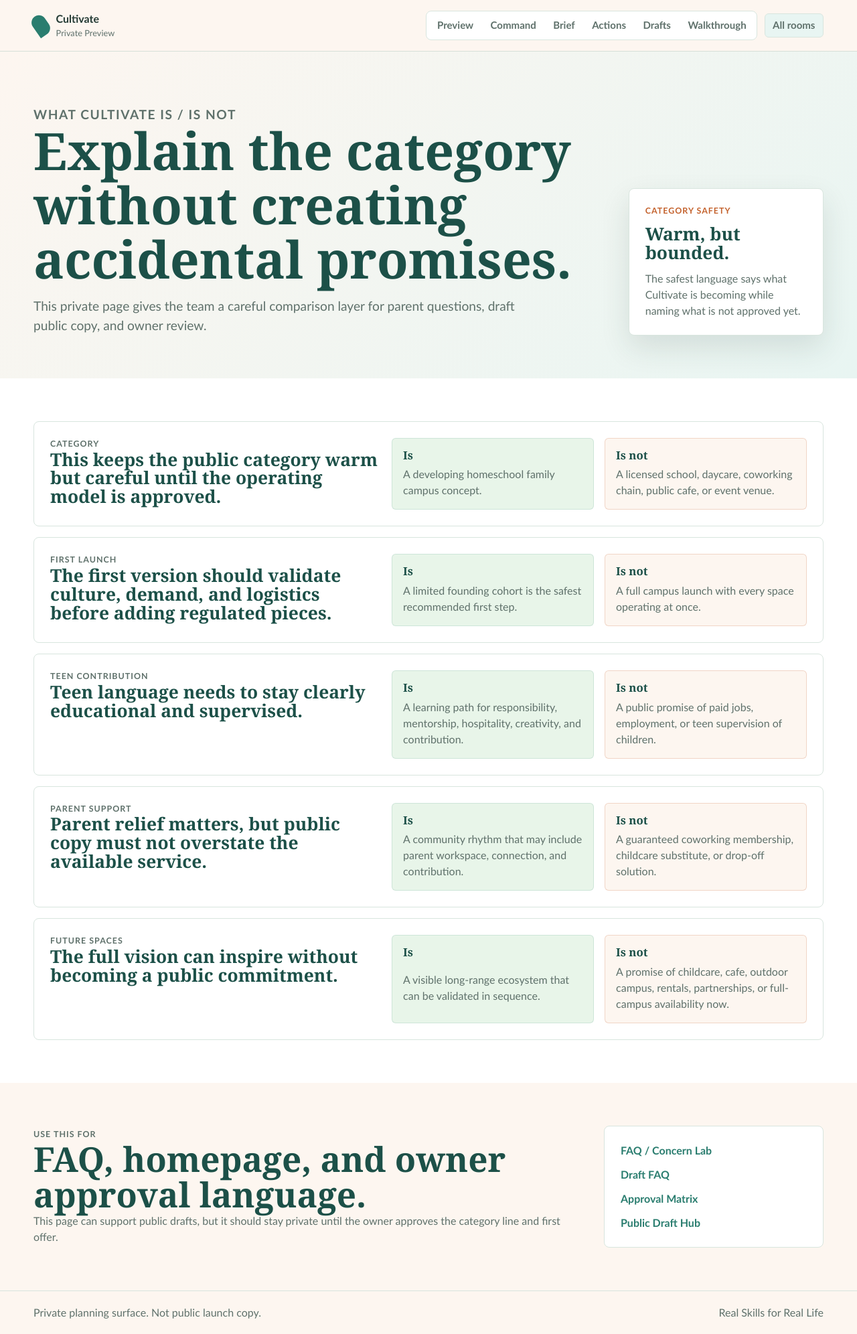
After one commit to Josue-Gimbernard/Cultivate_Web, a Flask app: page /what-cultivate-is in a window 1280 px wide. The commit adds this page. Shown: the whole page at 67% size. Run offline with Flask 3, Linux system fonts and the light colour scheme; the visitor is signed in with stand-in values (Sample User, id 1).

Commit message:
Complete safe-without-owner web information layer

```diff
--- a/app.py
+++ b/app.py
@@ -116,6 +116,38 @@ class EvidenceItem:
     site_usage: str
     confidence: str
     owner_check: str
+
+
+@dataclass(frozen=True)
+class PainPoint:
+    audience: str
+    tension: str
+    cultivate_response: str
+    boundary: str
+
+
+@dataclass(frozen=True)
+class GlossaryTerm:
+    term: str
+    plain_meaning: str
+    use_on_site: str
+    avoid_saying: str
+
+
+@dataclass(frozen=True)
+class ComparisonItem:
+    frame: str
+    is_text: str
+    is_not_text: str
+    why_it_matters: str
+
+
+@dataclass(frozen=True)
+class AssumptionItem:
+    assumption: str
+    safe_basis: str
+    current_use: str
+    owner_needed: str
 
 
 @dataclass(frozen=True)
@@ -818,6 +850,166 @@ EVIDENCE_ITEMS = [
 ]
 
 
+PAIN_POINTS = [
+    PainPoint(
+        "Parents",
+        "Homeschool parents often need community, nearby work time, and a sense that they are not carrying the whole rhythm alone.",
+        "The Grove and parent-facing rhythm frame Cultivate as a place for connection, contribution, and breathing room.",
+        "Do not promise coworking availability, childcare coverage, or public membership benefits until the owner approves the operating model.",
+    ),
+    PainPoint(
+        "Teens",
+        "Teens need belonging, useful responsibility, and a reason to practice real-life skills with people who see them.",
+        "The Summit frames teen growth around contribution, mentorship, creativity, hospitality, and readiness for life beyond the home.",
+        "Do not imply paid jobs, employment, unsupervised responsibility, or childcare supervision.",
+    ),
+    PainPoint(
+        "Middle kids",
+        "Ages 6-12 need a bridge between play and responsibility: projects, confidence, curiosity, and visible progress.",
+        "The Stepping Stones gives the first cohort a safe hands-on project lane without depending on the full campus.",
+        "Do not turn the project rhythm into a school, graded curriculum, or fixed public schedule without owner approval.",
+    ),
+    PainPoint(
+        "Young children",
+        "Younger siblings affect whether families can participate, but early-childhood care carries licensing and staffing realities.",
+        "The Sprout Space stays visible as a future family-support vision while the first cohort avoids childcare promises.",
+        "Do not advertise childcare, drop-off care, preschool, or teen-helper care until validated.",
+    ),
+    PainPoint(
+        "The owner",
+        "The full vision is strong, but it could become too broad if public language promises every space at once.",
+        "The site recommends a limited founding cohort first, then evidence-led expansion decisions.",
+        "Do not publish launch dates, prices, capacity, partnerships, rentals, cafe operations, or full-campus availability.",
+    ),
+]
+
+
+GLOSSARY_TERMS = [
+    GlossaryTerm(
+        "Cultivate",
+        "A private working concept for a homeschool family campus in Central Florida.",
+        "Use as the parent brand for the whole ecosystem.",
+        "Do not define it as a school, daycare, coworking center, cafe, or public venue until approved.",
+    ),
+    GlossaryTerm(
+        "Founding cohort",
+        "A limited first version used to test rhythm, demand, trust, and operational fit before the full campus.",
+        "Use as the safest first-launch recommendation.",
+        "Do not imply enrollment is open, dates are set, or the offer is approved.",
+    ),
+    GlossaryTerm(
+        "The Summit",
+        "Current working name for the teen space and teen growth lane.",
+        "Use as the current site name while preserving The Glade as provenance.",
+        "Do not treat the name as final public language until the owner confirms it.",
+    ),
+    GlossaryTerm(
+        "The Stepping Stones",
+        "Hands-on project and confidence-building lane for middle kids.",
+        "Use as a first-cohort-ready concept when paired with approved scope.",
+        "Do not define exact ages, schedule, curriculum, or outcomes without owner approval.",
+    ),
+    GlossaryTerm(
+        "The Grove",
+        "Parent landing place for work, connection, contribution, and community rhythm.",
+        "Use as parent-support language in private preview and careful public drafts.",
+        "Do not promise coworking, childcare coverage, or membership access rules yet.",
+    ),
+    GlossaryTerm(
+        "The Commons",
+        "Flexible workshop and gathering space concept.",
+        "Use as a shared rhythm and workshop frame for the first version.",
+        "Do not publish rental, event, or capacity claims yet.",
+    ),
+    GlossaryTerm(
+        "The Sprout Space",
+        "Future early-childhood support vision.",
+        "Use only as validation-first future vision.",
+        "Do not publish as available childcare, preschool, or drop-off care.",
+    ),
+    GlossaryTerm(
+        "The Harvest Cafe",
+        "Future hospitality and food-service learning vision.",
+        "Use only as future vision unless operations are approved.",
+        "Do not publish cafe opening, food sales, teen-run operation, or Foxtail partnership claims.",
+    ),
+    GlossaryTerm(
+        "The Wilds",
+        "Future outdoor campus vision.",
+        "Use as north-star atmosphere and validation path.",
+        "Do not present outdoor campus elements as day-one facilities.",
+    ),
+]
+
+
+COMPARISON_ITEMS = [
+    ComparisonItem(
+        "Category",
+        "A developing homeschool family campus concept.",
+        "A licensed school, daycare, coworking chain, public cafe, or event venue.",
+        "This keeps the public category warm but careful until the operating model is approved.",
+    ),
+    ComparisonItem(
+        "First launch",
+        "A limited founding cohort is the safest recommended first step.",
+        "A full campus launch with every space operating at once.",
+        "The first version should validate culture, demand, and logistics before adding regulated pieces.",
+    ),
+    ComparisonItem(
+        "Teen contribution",
+        "A learning path for responsibility, mentorship, hospitality, creativity, and contribution.",
+        "A public promise of paid jobs, employment, or teen supervision of children.",
+        "Teen language needs to stay clearly educational and supervised.",
+    ),
+    ComparisonItem(
+        "Parent support",
+        "A community rhythm that may include parent workspace, connection, and contribution.",
+        "A guaranteed coworking membership, childcare substitute, or drop-off solution.",
+        "Parent relief matters, but public copy must not overstate the available service.",
+    ),
+    ComparisonItem(
+        "Future spaces",
+        "A visible long-range ecosystem that can be validated in sequence.",
+        "A promise of childcare, cafe, outdoor campus, rentals, partnerships, or full-campus availability now.",
+        "The full vision can inspire without becoming a public commitment.",
+    ),
+]
+
+
+ASSUMPTION_ITEMS = [
+    AssumptionItem(
+        "Cultivate can be framed as a homeschool family campus.",
+        "Owner-updated ecosystem docs describe a whole-family community around real-life skills and belonging.",
+        "Used as the private preview category and draft public direction.",
+        "Owner must approve final public category wording.",
+    ),
+    AssumptionItem(
+        "A limited founding cohort is the responsible first move.",
+        "Roadmap, readiness, approval, and operations pages all point toward proving rhythm before full-campus promises.",
+        "Used across owner brief, next actions, draft homepage, and cohort draft.",
+        "Owner must approve first-cohort label, audience, schedule assumptions, and intake path.",
+    ),
+    AssumptionItem(
+        "The Summit is the current teen-space name.",
+        "Updated naming direction is reflected in current web memory while The Glade is preserved as earlier-source provenance.",
+        "Used on preview pages as the current teen-space label.",
+        "Owner must confirm final public name.",
+    ),
+    AssumptionItem(
+        "The Sprout Space, Harvest Cafe, Foxtail, paid teen work, rentals, and The Wilds remain validation-first.",
+        "Source docs support the vision, while approval and readiness pages identify operational and regulatory dependencies.",
+        "Used as future-vision or internal planning language only.",
+        "Owner must approve when, whether, and how each item can become public copy.",
+    ),
+    AssumptionItem(
+        "Public pages can be drafted privately before they are approved.",
+        "The site is gated, has noindex metadata, and marks draft pages as private/unapproved.",
+        "Used to build owner-review artifacts without launching claims.",
+        "Owner must approve publishing gate items before public release.",
+    ),
+]
+
+
 PUBLIC_DRAFT_ITEMS = [
     PublicDraftItem(
         "Home",
@@ -999,6 +1191,20 @@ REVIEW_SURFACES = [
         "source_evidence",
     ),
     ReviewSurface(
+        "Safety",
+        "Assumptions Review",
+        "You want to see which working assumptions are safe and which need owner approval.",
+        "What are we treating as true for now?",
+        "assumptions_review",
+    ),
+    ReviewSurface(
+        "Safety",
+        "What Cultivate Is / Is Not",
+        "You need public category clarity without overpromising regulated services.",
+        "How do we explain Cultivate carefully?",
+        "what_cultivate_is",
+    ),
+    ReviewSurface(
         "Future public",
         "Public Draft Hub",
         "You want to plan public pages before they are approved to publish.",
@@ -1039,6 +1245,20 @@ REVIEW_SURFACES = [
         "You need copy to stay warm, grounded, and careful around unapproved promises.",
         "What should Cultivate sound like?",
         "brand_voice",
+    ),
+    ReviewSurface(
+        "Build system",
+        "Glossary",
+        "You need shared definitions for names, spaces, and public-safe terms.",
+        "What do these words mean right now?",
+        "glossary",
+    ),
+    ReviewSurface(
+        "Build system",
+        "Why Cultivate",
+        "You need a source-safe credibility layer for family pain points and the responsible first step.",
+        "Why does this model matter?",
+        "why_cultivate",
     ),
     ReviewSurface(
         "Build system",
@@ -1192,12 +1412,16 @@ DIRECTORY_NAV = (
             NavItem("Decisions", "owner_decisions"),
             NavItem("FAQ Lab", "faq_lab"),
             NavItem("Evidence", "source_evidence"),
+            NavItem("Assumptions", "assumptions_review"),
+            NavItem("Is / Is Not", "what_cultivate_is"),
         ),
     ),
     NavSection(
         "Build System",
         (
             NavItem("Voice", "brand_voice"),
+            NavItem("Glossary", "glossary"),
+            NavItem("Why", "why_cultivate"),
             NavItem("Offers", "membership_model"),
             NavItem("Interest", "founding_family_interest"),
             NavItem("Kitchen Sink", "ui_kitchen_sink"),
@@ -1635,6 +1859,26 @@ def create_app() -> Flask:
     def source_evidence():
         return render_template("source_evidence.html", evidence=EVIDENCE_ITEMS)
 
+    @app.get("/why-cultivate")
+    def why_cultivate():
+        return render_template("why_cultivate.html", pain_points=PAIN_POINTS)
+
+    @app.get("/glossary")
+    def glossary():
+        return render_template("glossary.html", terms=GLOSSARY_TERMS)
+
+    @app.get("/what-cultivate-is")
+    def what_cultivate_is():
+        return render_template(
+            "what_cultivate_is.html", comparisons=COMPARISON_ITEMS
+        )
+
+    @app.get("/assumptions-review")
+    def assumptions_review():
+        return render_template(
+            "assumptions_review.html", assumptions=ASSUMPTION_ITEMS
+        )
+
     @app.get("/public-draft-hub")
     def public_draft_hub():
         return render_template("public_draft_hub.html", drafts=PUBLIC_DRAFT_ITEMS)
--- /dev/null
+++ b/static/css/pages/info-support.css
@@ -0,0 +1,171 @@
+.info-hero {
+  align-items: end;
+  background: linear-gradient(135deg, var(--color-cream-100), var(--color-mint-100));
+  display: grid;
+  gap: var(--space-6);
+  grid-template-columns: minmax(0, 1fr) minmax(18rem, 0.34fr);
+  padding: var(--space-8) max(1rem, calc((100vw - var(--max-page)) / 2));
+}
+
+.info-hero h1 {
+  max-width: 62rem;
+}
+
+.info-hero p {
+  color: var(--color-ink-soft);
+  font-size: 1.2rem;
+  max-width: 46rem;
+  padding-top: var(--space-4);
+}
+
+.info-hero__note,
+.info-close__links {
+  background: var(--color-white);
+  border: 1px solid var(--color-line);
+  border-radius: var(--radius-md);
+  box-shadow: var(--shadow-soft);
+  display: grid;
+  gap: var(--space-3);
+  padding: var(--space-5);
+}
+
+.info-hero__note span {
+  color: var(--color-clay-600);
+  font-size: 0.78rem;
+  font-weight: 700;
+  letter-spacing: 0.08em;
+  text-transform: uppercase;
+}
+
+.info-hero__note strong {
+  color: var(--color-teal-900);
+  font-family: var(--font-display);
+  font-size: 1.65rem;
+  line-height: 1.05;
+}
+
+.info-hero__note p {
+  font-size: 1rem;
+  padding: 0;
+}
+
+.info-card-grid {
+  display: grid;
+  gap: var(--space-4);
+  grid-template-columns: repeat(auto-fit, minmax(280px, 1fr));
+}
+
+.info-card,
+.glossary-term,
+.assumption-item,
+.comparison-row {
+  background: var(--color-white);
+  border: 1px solid var(--color-line);
+  border-radius: var(--radius-md);
+  display: grid;
+  gap: var(--space-4);
+  padding: var(--space-5);
+}
+
+.info-card span {
+  background: var(--color-mint-100);
+  border-radius: 999px;
+  color: var(--color-teal-900);
+  font-size: 0.78rem;
+  font-weight: 700;
+  padding: 0.3rem 0.65rem;
+  width: fit-content;
+}
+
+.info-card h2,
+.glossary-term h2,
+.assumption-item h2,
+.comparison-row h2 {
+  font-size: 1.65rem;
+}
+
+.info-card div,
+.info-card footer,
+.glossary-term div:not(:first-child),
+.glossary-term footer,
+.assumption-item div:not(:first-child),
+.assumption-item footer,
+.comparison-cell {
+  background: var(--color-cream-100);
+  border: 1px solid rgba(42, 125, 111, 0.14);
+  border-radius: var(--radius-sm);
+  display: grid;
+  gap: var(--space-2);
+  padding: var(--space-4);
+}
+
+.comparison-cell--is {
+  background: var(--color-green-100);
+}
+
+.comparison-cell--not {
+  background: var(--color-cream-100);
+  border-color: rgba(196, 98, 45, 0.22);
+}
+
+.info-card h3,
+.glossary-term h3,
+.assumption-item h3,
+.comparison-cell h3 {
+  font-size: 1.05rem;
+}
+
+.info-card p,
+.glossary-term p,
+.assumption-item p,
+.comparison-row p,
+.info-close p {
+  color: var(--color-ink-soft);
+}
+
+.glossary-list,
+.assumption-list,
+.comparison-stack {
+  display: grid;
+  gap: var(--space-4);
+}
+
+.glossary-term,
+.assumption-item {
+  grid-template-columns: minmax(0, 0.95fr) minmax(16rem, 0.55fr) minmax(16rem, 0.55fr);
+}
+
+.assumption-item {
+  grid-template-columns: minmax(0, 0.9fr) minmax(14rem, 0.45fr) minmax(14rem, 0.45fr) minmax(14rem, 0.45fr);
+}
+
+.comparison-row {
+  grid-template-columns: minmax(0, 0.9fr) minmax(16rem, 0.55fr) minmax(16rem, 0.55fr);
+}
+
+.info-close {
+  align-items: center;
+  display: grid;
+  gap: var(--space-6);
+  grid-template-columns: minmax(0, 1fr) minmax(18rem, 0.4fr);
+}
+
+.info-close__links {
+  box-shadow: none;
+}
+
+.info-close__links a {
+  color: var(--color-teal-700);
+  font-weight: 700;
+  text-decoration: none;
+}
+
+@media (max-width: 900px) {
+  .info-hero,
+  .info-close,
+  .glossary-term,
+  .assumption-item,
+  .comparison-row {
+    grid-template-columns: 1fr;
+  }
+}
--- a/templates/base.html
+++ b/templates/base.html
@@ -26,6 +26,7 @@
     <link rel="stylesheet" href="{{ url_for('static', filename='css/pages/launch-roadmap.css') }}">
     <link rel="stylesheet" href="{{ url_for('static', filename='css/pages/faq-lab.css') }}">
     <link rel="stylesheet" href="{{ url_for('static', filename='css/pages/source-evidence.css') }}">
+    <link rel="stylesheet" href="{{ url_for('static', filename='css/pages/info-support.css') }}">
     <link rel="stylesheet" href="{{ url_for('static', filename='css/pages/public-draft-hub.css') }}">
     <link rel="stylesheet" href="{{ url_for('static', filename='css/pages/review-command-center.css') }}">
     <link rel="stylesheet" href="{{ url_for('static', filename='css/pages/approval-matrix.css') }}">
--- /dev/null
+++ b/templates/what_cultivate_is.html
@@ -0,0 +1,53 @@
+{% extends "base.html" %}
+{% block title %}What Cultivate Is / Is Not{% endblock %}
+{% block content %}
+<section class="info-hero">
+  <div>
+    <p class="eyebrow">What Cultivate is / is not</p>
+    <h1>Explain the category without creating accidental promises.</h1>
+    <p>This private page gives the team a careful comparison layer for parent questions, draft public copy, and owner review.</p>
+  </div>
+  <aside class="info-hero__note">
+    <span>Category safety</span>
+    <strong>Warm, but bounded.</strong>
+    <p>The safest language says what Cultivate is becoming while naming what is not approved yet.</p>
+  </aside>
+</section>
+
+<section class="section-band">
+  <div class="section-inner comparison-stack">
+    {% for item in comparisons %}
+    <article class="comparison-row">
+      <div>
+        <p class="eyebrow">{{ item.frame }}</p>
+        <h2>{{ item.why_it_matters }}</h2>
+      </div>
+      <div class="comparison-cell comparison-cell--is">
+        <h3>Is</h3>
+        <p>{{ item.is_text }}</p>
+      </div>
+      <div class="comparison-cell comparison-cell--not">
+        <h3>Is not</h3>
+        <p>{{ item.is_not_text }}</p>
+      </div>
+    </article>
+    {% endfor %}
+  </div>
+</section>
+
+<section class="section-band section-band--cream">
+  <div class="section-inner info-close">
+    <div>
+      <p class="eyebrow">Use this for</p>
+      <h2>FAQ, homepage, and owner approval language.</h2>
+      <p>This page can support public drafts, but it should stay private until the owner approves the category line and first offer.</p>
+    </div>
+    <div class="info-close__links">
+      <a href="{{ url_for('faq_lab') }}">FAQ / Concern Lab</a>
+      <a href="{{ url_for('draft_faq') }}">Draft FAQ</a>
+      <a href="{{ url_for('approval_matrix') }}">Approval Matrix</a>
+      <a href="{{ url_for('public_draft_hub') }}">Public Draft Hub</a>
+    </div>
+  </div>
+</section>
+{% endblock %}
```
Also changed, not shown: memory/02-site-strategy.md (+11 -0 lines), memory/04-route-architecture.md (+5 -0 lines), memory/05-owner-preview-rules.md (+4 -0 lines), templates/assumptions_review.html (added, +57 -0 lines), templates/glossary.html (added, +54 -0 lines), templates/why_cultivate.html (added, +51 -0 lines), tests/test_routes.py (+37 -0 lines), README.md.
